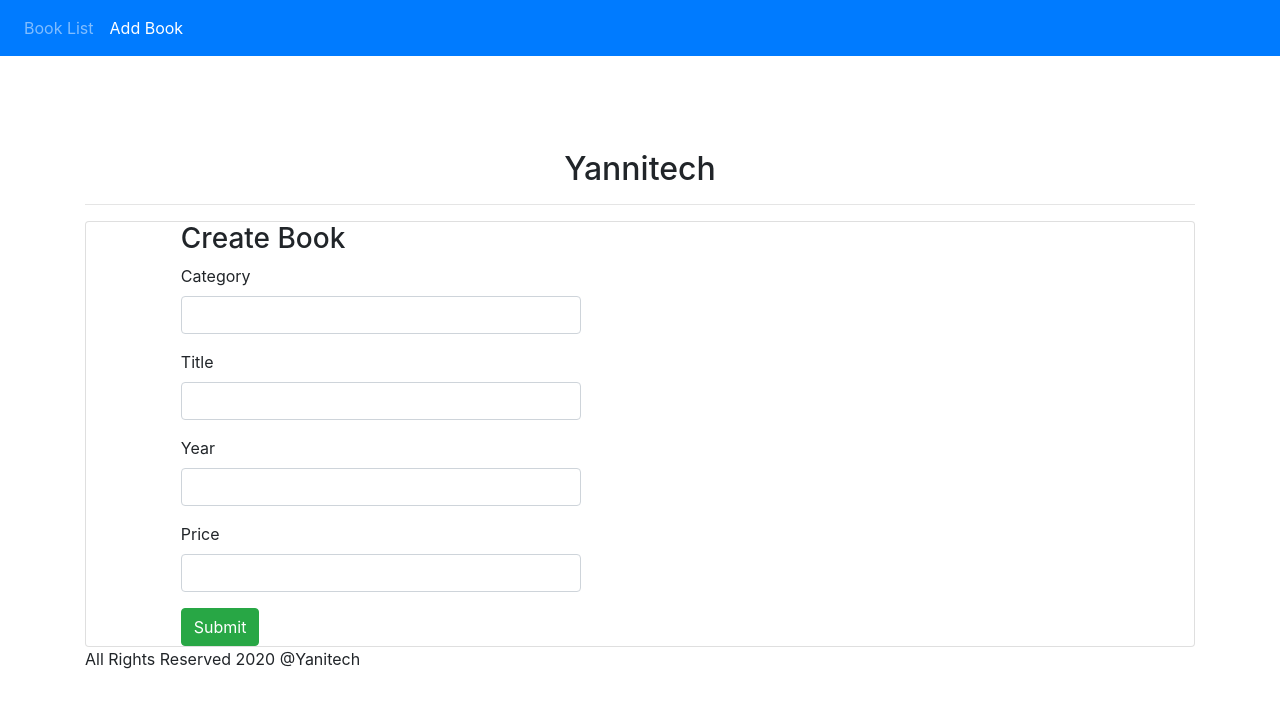
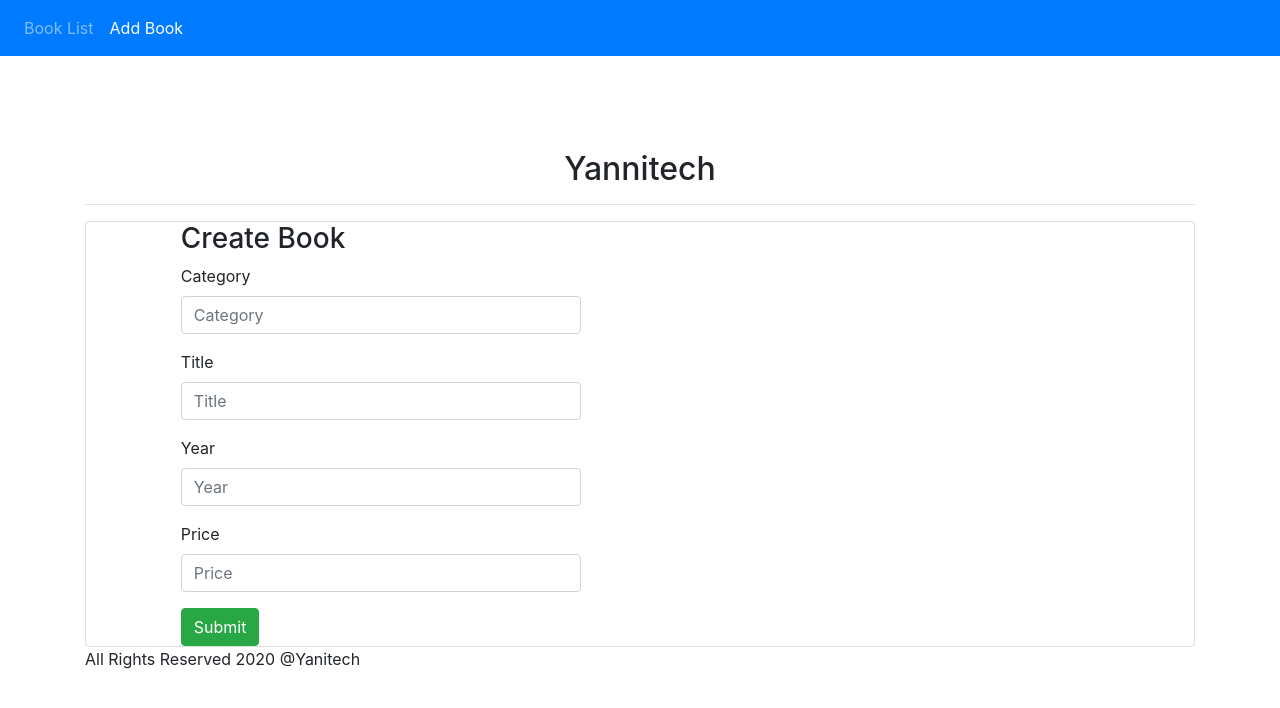
Before and after one commit to segwatlhe/yannitech-app, an Angular app: page /add in a window 1280 px wide. Shown: the top 708 px of the page. Built offline with nearby package versions, Linux system fonts and the light colour scheme.

Commit message:
placeholders

```diff
--- a/src/app/create-book/create-book.component.html
+++ b/src/app/create-book/create-book.component.html
@@ -3,28 +3,24 @@
   <form (ngSubmit)="onSubmit()">
     <div class="form-group">
       <label for="category">Category</label>
-      <input type="text" class="form-control" id="category" required [(ngModel)]="book.category" name="category">
+      <input type="text" placeholder="Category" autocomplete="off" class="form-control" id="category" required [(ngModel)]="book.category" name="category">
     </div>
 
     <div class="form-group">
       <label for="title">Title</label>
-      <input type="text" class="form-control" id="title" required [(ngModel)]="book.title" name="title">
+      <input type="text" placeholder="Title" autocomplete="off" class="form-control" id="title" required [(ngModel)]="book.title" name="title">
     </div>
 
     <div class="form-group">
       <label for="year">Year</label>
-      <input type="text" class="form-control" id="year" required [(ngModel)]="book.year" name="year">
+      <input type="text" placeholder="Year" autocomplete="off" class="form-control" id="year" required [(ngModel)]="book.year" name="year">
     </div>
 
     <div class="form-group">
       <label for="price">Price</label>
-      <input type="text" class="form-control" id="price" required [(ngModel)]="book.price" name="price">
+      <input type="text" placeholder="Price" autocomplete="off" class="form-control" id="price" required [(ngModel)]="book.price" name="price">
     </div>
 
     <button type="submit" class="btn btn-success">Submit</button>
   </form>
 </div>
-
-<div [hidden]="!submitted">
-  <h4>You submitted successfully!</h4>
-</div>
--- a/src/app/update-book/update-book.component.html
+++ b/src/app/update-book/update-book.component.html
@@ -1,4 +1,4 @@
-<h3>Update Book</h3>
+<h3>Edit Book</h3>
 <div [hidden]="submitted" style="width: 400px;">
   <form name="form" (ngSubmit)="onSubmit()">
     <div class="form-group">
```
